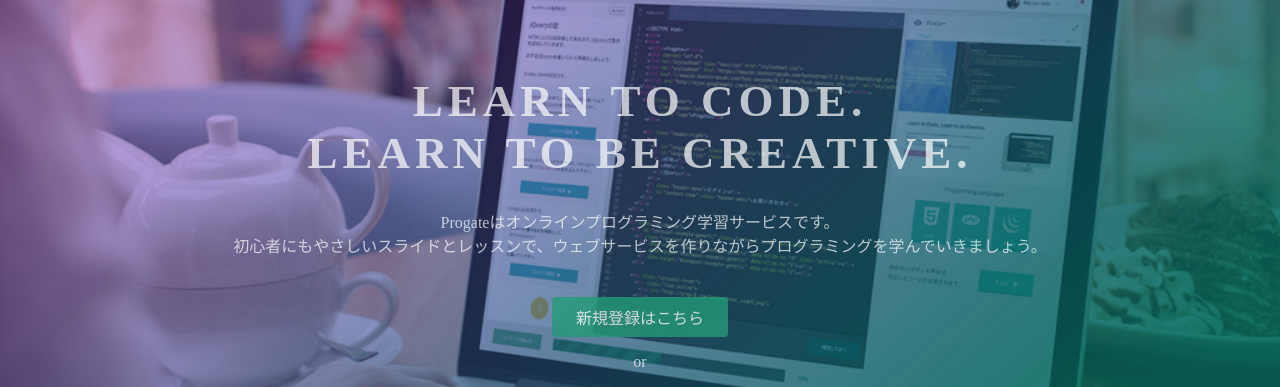
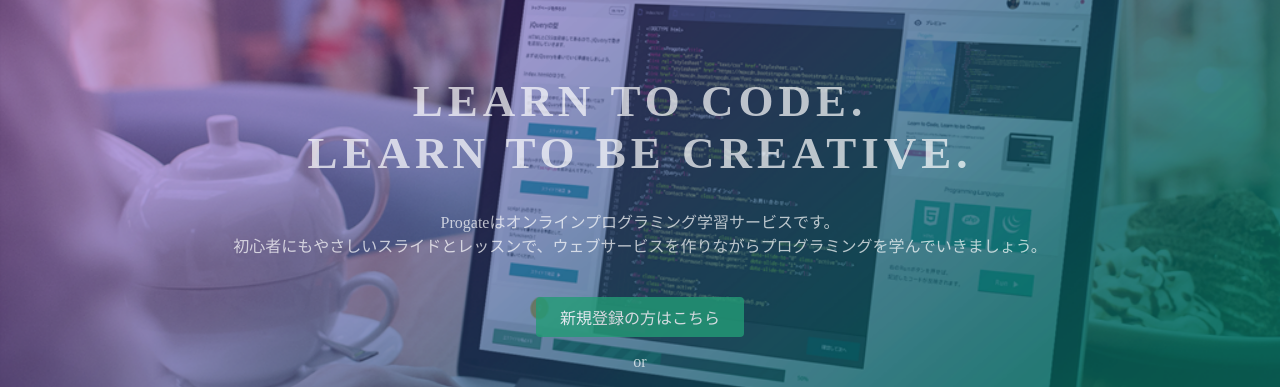
Before and after one commit to muu1/muu1.github.io, a plain HTML site: page index.html in a window 1280 px wide. Shown: the part 135-522 px from the top of the page. Drawn offline with Linux system fonts and the light colour scheme.

Commit message:
Update index.html

```diff
--- a/index.html
+++ b/index.html
@@ -25,7 +25,7 @@
       <h1>LEARN TO CODE.<br>LEARN TO BE CREATIVE.</h1>
       <p>Progateはオンラインプログラミング学習サービスです。<br>初心者にもやさしいスライドとレッスンで、ウェブサービスを作りながらプログラミングを学んでいきましょう。</p>
       <div class="btn-wrapper">
-        <a href="#" class="btn signup">新規登録はこちら</a>
+        <a href="#" class="btn signup">新規登録の方はこちら</a>
         <p>or</p>
         <a href="#" class="btn facebook"><span class="fa fa-facebook"></span>Facebookで登録</a>
         <a href="#" class="btn twitter"><span class="fa fa-twitter"></span>Twitterで登録</a>
```
